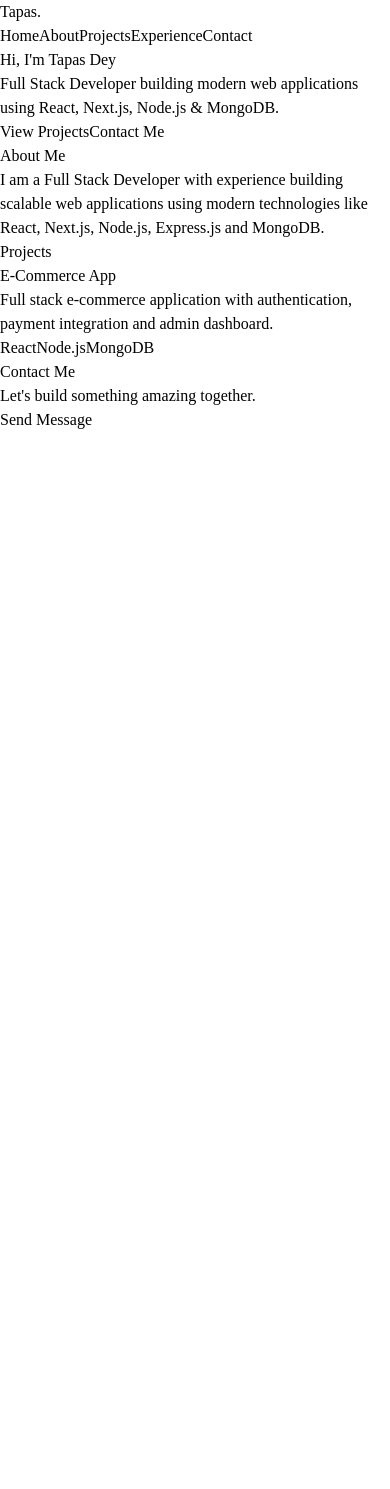
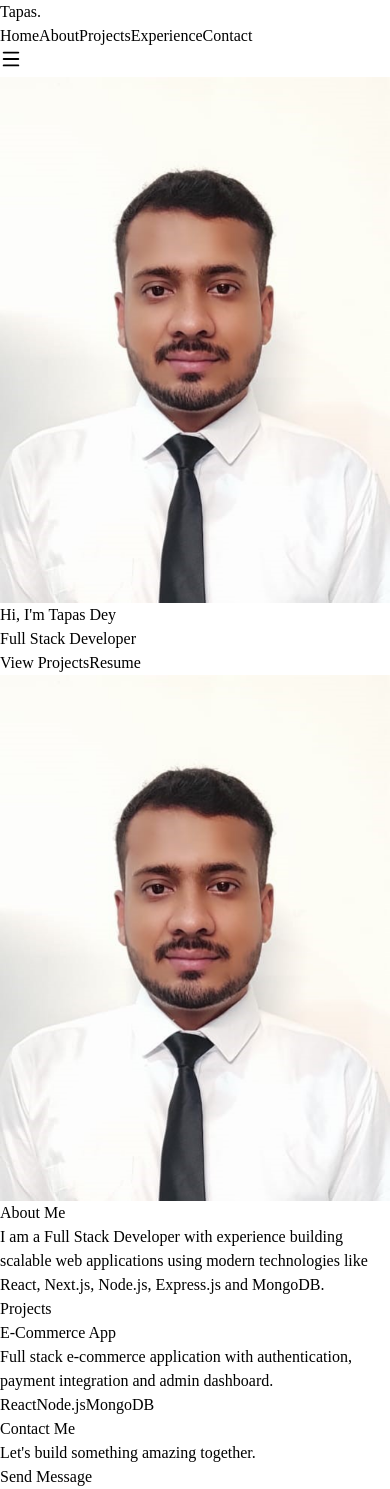
Before and after one commit to deytapas/Portfolio, a Next.js app in the folder apps/web/: page / in a window 390 px wide. Before the commit the page ends 844 px from the top, so only its background shows below. Built offline with nearby package versions, Linux system fonts and the light colour scheme.

Commit message:
added hero section and add responsive

```diff
--- /dev/null
+++ b/apps/web/app/Components/About.tsx
@@ -0,0 +1,3 @@
+export default function About() {
+
+}
--- /dev/null
+++ b/apps/web/app/Components/Hero.tsx
@@ -0,0 +1,64 @@
+
+import { motion } from "motion/react"
+export default function Hero() {
+    return <section className="min-h-screen flex flex-col md:flex-row items-center justify-between max-w-6xl mx-auto px-8 py-6">
+
+        <div className="my-6 md:hidden">
+            <motion.img
+                src="/final.jpeg"
+                alt="Tapas Dey"
+                initial={{ opacity: 0, scale: 0.8 }}
+                animate={{ opacity: 1, scale: 1 }}
+                transition={{ duration: 1 }}
+                className="w-80 h-80 rounded-full object-cover border-amber-400 shadow-2xl"
+            />
+        </div>
+        <motion.div
+            initial={{ opacity: 0, y: 80 }}
+            animate={{ opacity: 1, y: 0 }}
+            transition={{ duration: 0.8 }}
+            className="text-center "
+        >
+
+            <h1 className="text-5xl md:text-7xl font-bold leading-tight">
+                Hi, I'm{" "}
+                <span className="text-cyan-400">
+                    Tapas Dey
+                </span>
+            </h1>
+
+            <p className="mt-6 text-gray-400 text-2xl max-w-2xl mx-auto">
+                Full Stack Developer
+            </p>
+
+            <div className="mt-8 flex justify-center gap-4">
+
+                <a
+                    href="#projects"
+                    className="bg-cyan-400 text-black px-6 py-3 rounded-full font-semibold hover:scale-105 transition"
+                >
+                    View Projects
+                </a>
+
+                <a
+                    href="https://drive.google.com/uc?export=download&id=1lLSSdNBAwLzDM-tpxBxtc7Fgg8iRL-hY" target="_blank"
+                    className="border border-cyan-400 px-6 py-3 rounded-full hover:bg-cyan-400 hover:text-black transition"
+                >
+                    Resume
+                </a>
+
+            </div>
+        </motion.div>
+
+        <div className="my-6 hidden md:flex">
+            <motion.img
+                src="/final.jpeg"
+                alt="Tapas Dey"
+                initial={{ opacity: 0, scale: 0.8 }}
+                animate={{ opacity: 1, scale: 1 }}
+                transition={{ duration: 1 }}
+                className="w-96 h-96 rounded-full object-cover border-amber-400 shadow-2xl"
+            />
+        </div>
+    </section>
+}
--- a/apps/web/app/Components/Navbar.tsx
+++ b/apps/web/app/Components/Navbar.tsx
@@ -1,5 +1,18 @@
+import { Menu, X } from "lucide-react";
+import { useState } from "react"
+import { motion } from "motion/react";
+
 export default function Navbar() {
-    return <nav className="fixed top-0 left-0 w-full z-50">
+    const [open, setOpen] = useState(false);
+    const [activeMenu, setActiveMenu] = useState("Home");
+    return <motion.nav
+        initial={{ opacity: 0, y: -80 }}
+        animate={{ opacity: 1, y: 0 }}
+        transition={{
+            duration: 1,
+            delay: 0.5,
+        }}
+        className="fixed top-0 left-0 w-full z-50 md:bg-[#0d0c10]">
         <div className="max-w-6xl mx-auto px-6 py-4 flex justify-between items-center">
 
             <h1 className="text-2xl text-white hover:text-amber-400 transition-colors duration-300 font-bold">
@@ -7,25 +20,49 @@ export default function Navbar() {
             </h1>
 
             <div className="hidden md:flex gap-6 rounded-full bg-transparent border border-white/10 px-5 py-2 shadow-[0_4px_24px_-1px_#0000004d,inset_0_1px_#ffffff08]">
-                <a href="#home" className="hover:text-cyan-400 transition">
-                    Home
-                </a>
-                <a href="#about" className="hover:text-cyan-400 transition">
-                    About
-                </a>
-
-                <a href="#projects" className="hover:text-cyan-400 transition">
-                    Projects
-                </a>
-
-                 <a href="#projects" className="hover:text-cyan-400 transition">
-                    Experience
-                </a>
-
-                <a href="#contact" className="hover:text-cyan-400 transition">
-                    Contact
-                </a>
+                {['Home', 'About', 'Projects', 'Experience', 'Contact'].map((item) => (
+                    <a
+                        key={item}
+                        href={`#${item.toLowerCase()}`}
+                        className={`hover:text-amber-400 transition ${activeMenu === item ? "text-amber-400" : "text-white"
+                            }`}
+                        onClick={(e) => {
+                            setActiveMenu((e.target as HTMLElement).textContent)
+                        }}
+                    >
+                        {item}
+                    </a>
+                ))}
+            </div>
+            <div className="md:hidden">
+                <button
+                    className="md:hidden rounded-full  hover:text-amber-400 transition-colors duration-300 bg-transparent border border-white/10 p-2 shadow-[0_4px_24px_-1px_#0000004d,inset_0_1px_#ffffff08]"
+                    onClick={() => setOpen(!open)}
+                >
+                    {open ? <X size={22} /> : <Menu size={22} />}
+                </button>
             </div>
         </div>
-    </nav>
+        {open && (
+            <div className="md:hidden bg-[#0d0c10] items-center min-h-screen scroll-smoot px-6 py-4 flex flex-col gap-4">
+                {['Home', 'About', 'Projects', 'Experience', 'Contact'].map((item) => (
+                    <motion.a
+                        initial={{ opacity: 0, y: -80 }}
+                        whileInView={{ opacity: 1, y: 0 }}
+                        transition={{ duration: 0.8 }}
+                        viewport={{ once: true }}
+                        key={item}
+                        href={`#${item.toLowerCase()}`}
+                        className={`text-3xl hover:text-amber-400 transition-colors duration-300 font-bold ${activeMenu === item ? "text-amber-400" : "text-white"}`}
+                        onClick={(e) => {
+                            setActiveMenu((e.target as HTMLElement).textContent)
+                            setOpen(false)
+                        }}
+                    >
+                        {item}
+                    </motion.a>
+                ))}
+            </div>
+        )}
+    </motion.nav>
 }
--- a/apps/web/app/page.tsx
+++ b/apps/web/app/page.tsx
@@ -2,6 +2,7 @@
 
 import { motion } from "motion/react";
 import Navbar from "./Components/Navbar";
+import Hero from "./Components/Hero";
 
 export default function Portfolio() {
   return (
@@ -10,47 +11,7 @@ export default function Portfolio() {
       {/* Navbar */}
       <Navbar />
       {/* Hero Section */}
-      <section className="min-h-screen flex items-center justify-center px-6">
-
-        <motion.div
-          initial={{ opacity: 0, y: 80 }}
-          animate={{ opacity: 1, y: 0 }}
-          transition={{ duration: 0.8 }}
-          className="text-center"
-        >
-
-          <h1 className="text-5xl md:text-7xl font-bold leading-tight">
-            Hi, I'm{" "}
-            <span className="text-cyan-400">
-              Tapas Dey
-            </span>
-          </h1>
-
-          <p className="mt-6 text-gray-400 text-lg max-w-2xl mx-auto">
-            Full Stack Developer building modern web applications
-            using React, Next.js, Node.js & MongoDB.
-          </p>
-
-          <div className="mt-8 flex justify-center gap-4">
-
-            <a
-              href="#projects"
-              className="bg-cyan-400 text-black px-6 py-3 rounded-xl font-semibold hover:scale-105 transition"
-            >
-              View Projects
-            </a>
-
-            <a
-              href="#contact"
-              className="border border-cyan-400 px-6 py-3 rounded-xl hover:bg-cyan-400 hover:text-black transition"
-            >
-              Contact Me
-            </a>
-
-          </div>
-        </motion.div>
-      </section>
-
+      <Hero />
       {/* About Section */}
       <section
         id="about"
--- a/apps/web/package.json
+++ b/apps/web/package.json
@@ -12,6 +12,7 @@
   },
   "dependencies": {
     "@repo/ui": "workspace:*",
+    "lucide-react": "^1.14.0",
     "motion": "^12.38.0",
     "next": "16.2.0",
     "react": "^19.2.0",
```
Also changed, not shown: apps/web/public/final.jpeg (added), 1 other file (tests, documents, lock files or other folders).
